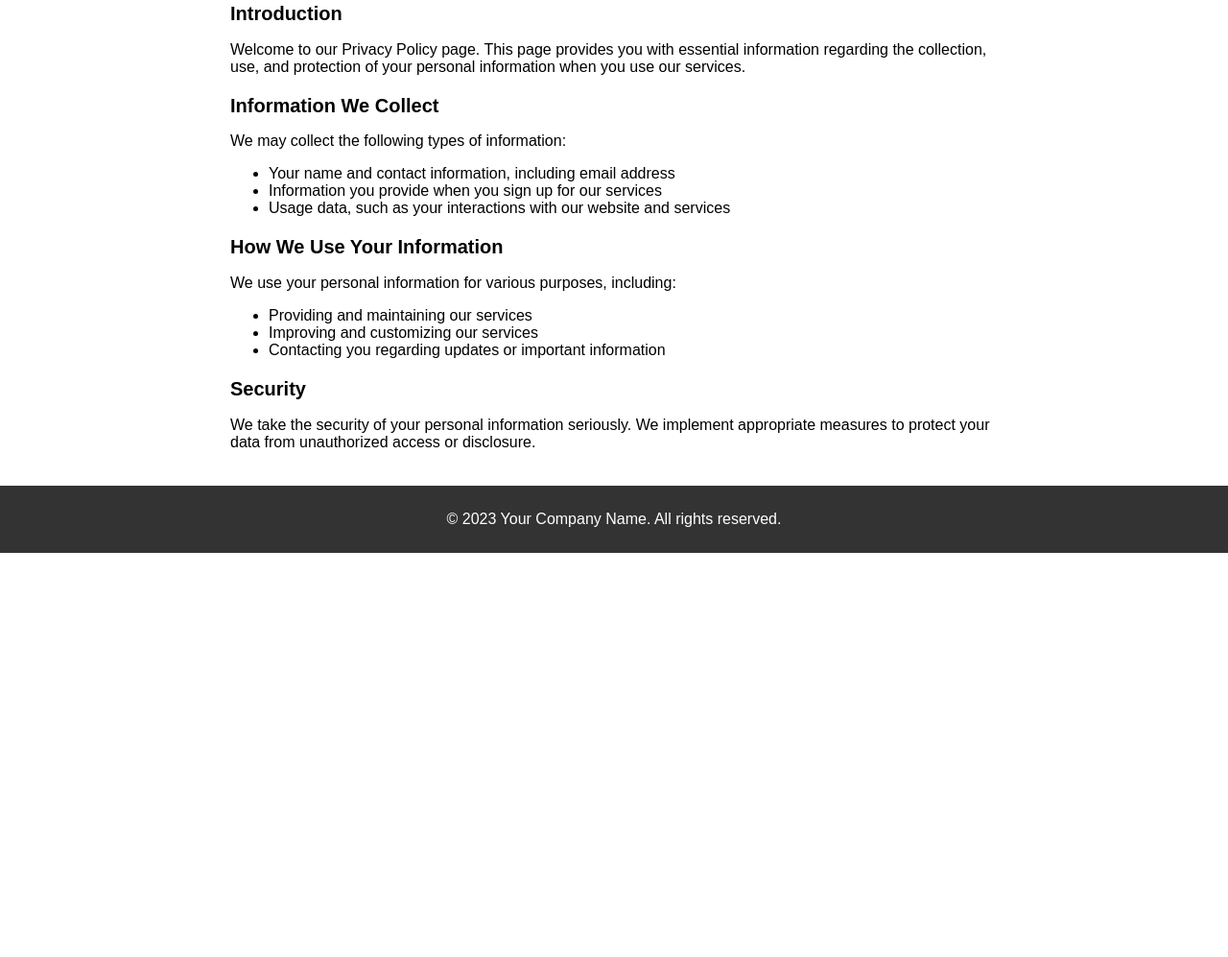
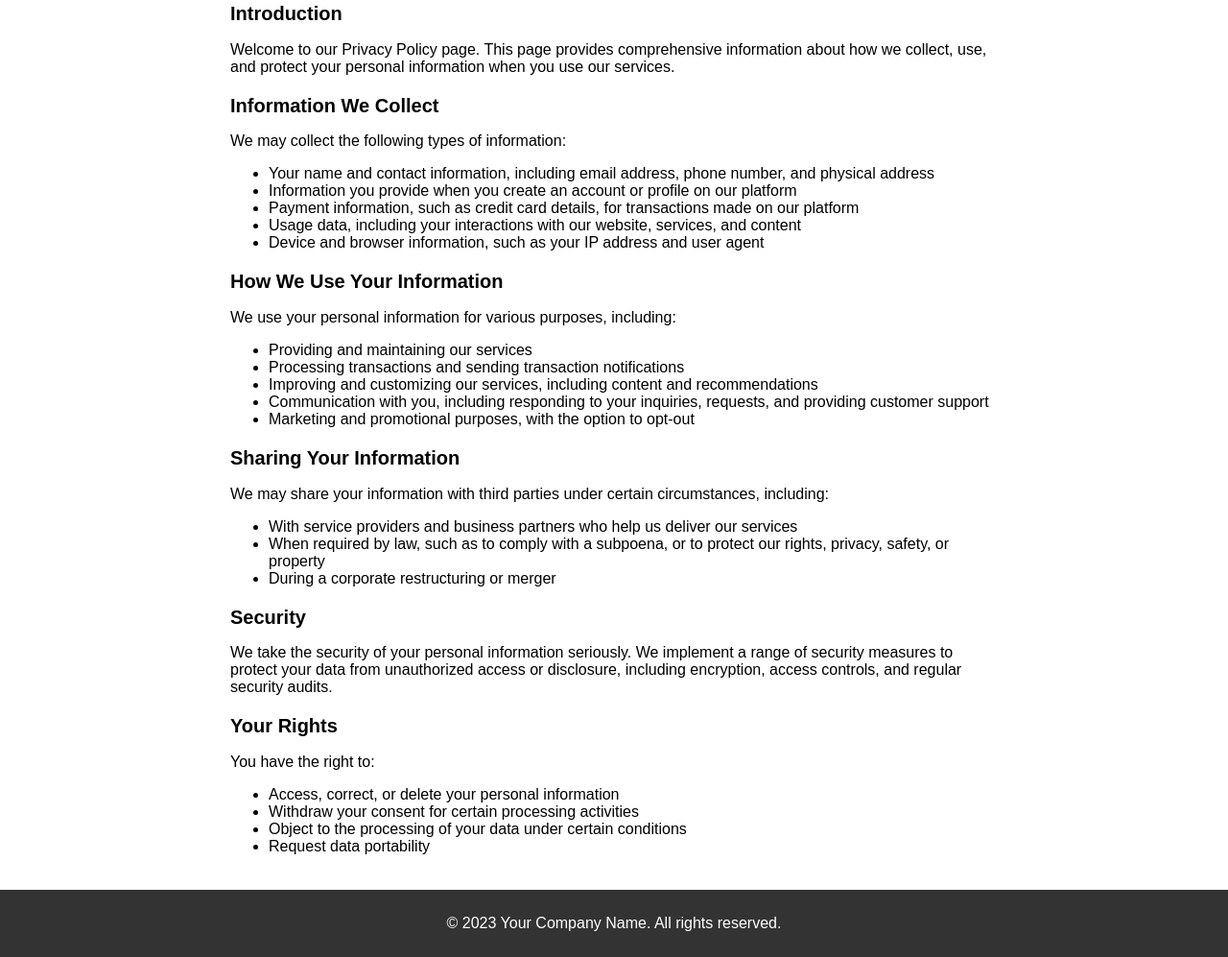
Before and after one commit to trien19981/antoanbaomat, a plain HTML site: page index.html in a window 1280 px wide. Shown: the part 137-1134 px from the top of the page at 96% size. Before the commit the page ends 800 px from the top, so only its background shows below. Drawn offline with Linux system fonts and the light colour scheme.

Commit message:
Update index.html

```diff
--- a/index.html
+++ b/index.html
@@ -13,16 +13,18 @@
     <main>
         <section>
             <h2>Introduction</h2>
-            <p>Welcome to our Privacy Policy page. This page provides you with essential information regarding the collection, use, and protection of your personal information when you use our services.</p>
+            <p>Welcome to our Privacy Policy page. This page provides comprehensive information about how we collect, use, and protect your personal information when you use our services.</p>
         </section>
 
         <section>
             <h2>Information We Collect</h2>
             <p>We may collect the following types of information:</p>
             <ul>
-                <li>Your name and contact information, including email address</li>
-                <li>Information you provide when you sign up for our services</li>
-                <li>Usage data, such as your interactions with our website and services</li>
+                <li>Your name and contact information, including email address, phone number, and physical address</li>
+                <li>Information you provide when you create an account or profile on our platform</li>
+                <li>Payment information, such as credit card details, for transactions made on our platform</li>
+                <li>Usage data, including your interactions with our website, services, and content</li>
+                <li>Device and browser information, such as your IP address and user agent</li>
             </ul>
         </section>
 
@@ -31,14 +33,37 @@
             <p>We use your personal information for various purposes, including:</p>
             <ul>
                 <li>Providing and maintaining our services</li>
-                <li>Improving and customizing our services</li>
-                <li>Contacting you regarding updates or important information</li>
+                <li>Processing transactions and sending transaction notifications</li>
+                <li>Improving and customizing our services, including content and recommendations</li>
+                <li>Communication with you, including responding to your inquiries, requests, and providing customer support</li>
+                <li>Marketing and promotional purposes, with the option to opt-out</li>
+            </ul>
+        </section>
+
+        <section>
+            <h2>Sharing Your Information</h2>
+            <p>We may share your information with third parties under certain circumstances, including:</p>
+            <ul>
+                <li>With service providers and business partners who help us deliver our services</li>
+                <li>When required by law, such as to comply with a subpoena, or to protect our rights, privacy, safety, or property</li>
+                <li>During a corporate restructuring or merger</li>
             </ul>
         </section>
 
         <section>
             <h2>Security</h2>
-            <p>We take the security of your personal information seriously. We implement appropriate measures to protect your data from unauthorized access or disclosure.</p>
+            <p>We take the security of your personal information seriously. We implement a range of security measures to protect your data from unauthorized access or disclosure, including encryption, access controls, and regular security audits.</p>
+        </section>
+
+        <section>
+            <h2>Your Rights</h2>
+            <p>You have the right to:</p>
+            <ul>
+                <li>Access, correct, or delete your personal information</li>
+                <li>Withdraw your consent for certain processing activities</li>
+                <li>Object to the processing of your data under certain conditions</li>
+                <li>Request data portability</li>
+            </ul>
         </section>
     </main>
     <footer>
```
